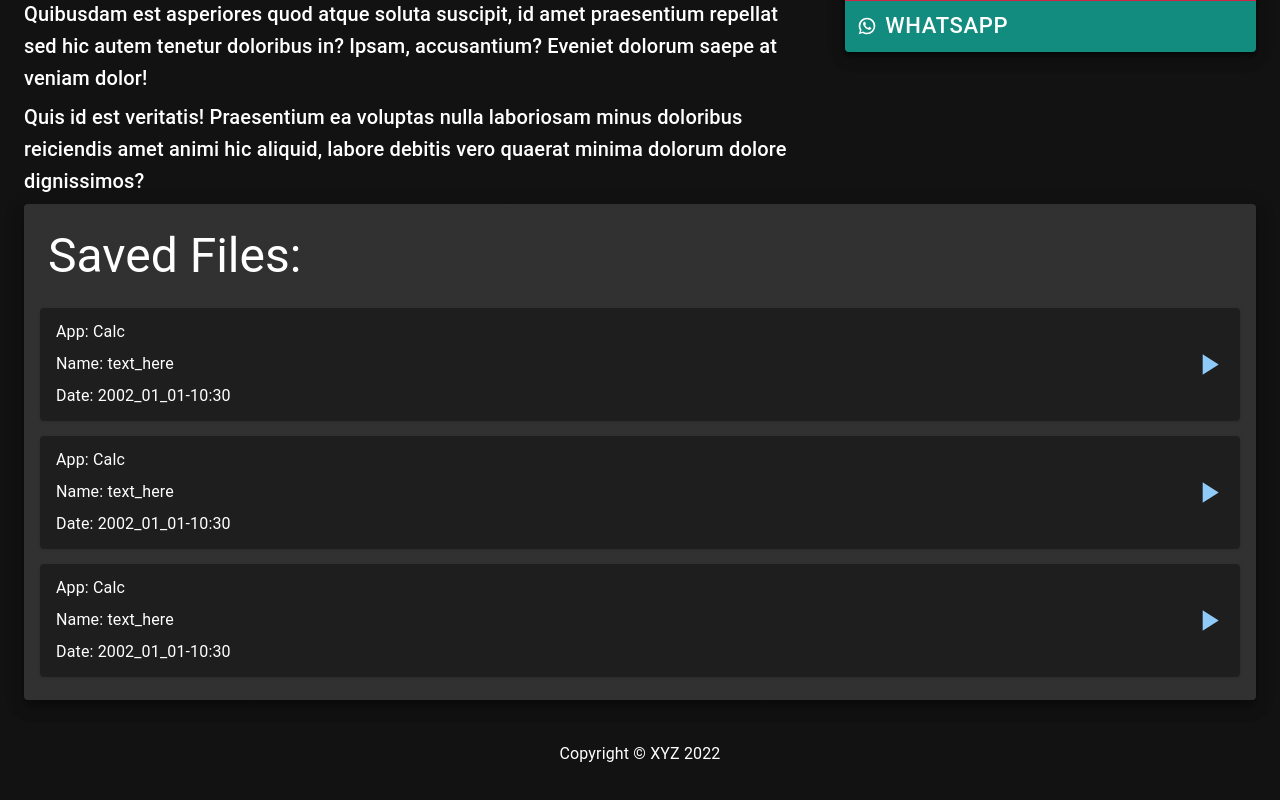
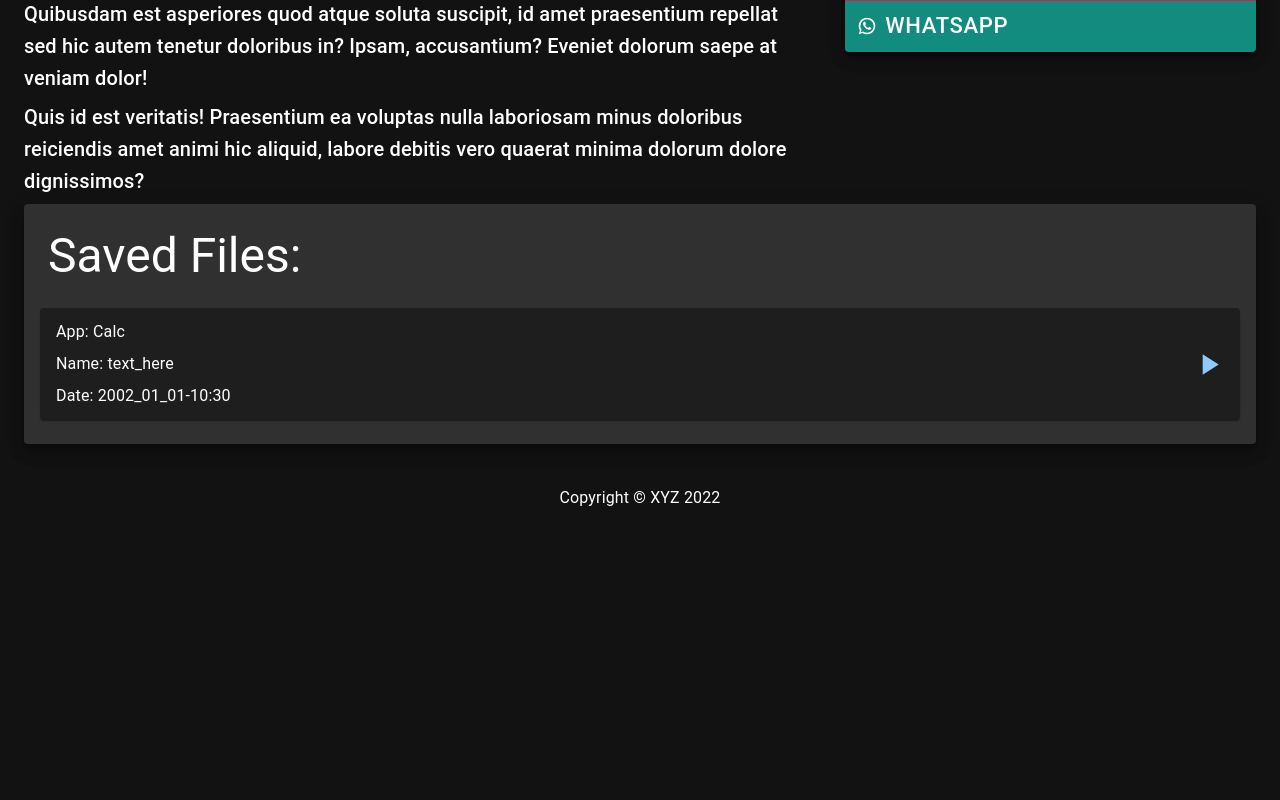
Before and after one commit to k4-100/calc, a React (Create React App) app in the folder ca/: page / in a window 1280 px wide. Shown: the part 1041-1841 px from the top of the page. After the commit the page ends 1593 px from the top, so only its background shows below. Built offline with nearby package versions, Linux system fonts and the light colour scheme.

Commit message:
Changed the directory structure for Saves

```diff
--- a/ca/src/components/Home/Saves.tsx
+++ b/ca/src/components/Home/Saves/index.tsx
@@ -1,7 +1,7 @@
 import React from "react";
 import { Paper, Box, Typography } from "@mui/material";
+import Save from "./Save";
 
-import Save from "./Save";
 /**
  *
  * @returns component with multiple save "files"
@@ -32,8 +32,6 @@ const Saves: React.FC = () => {
         }}
       >
         <Save />
-        <Save />
-        <Save />
       </Box>
     </Paper>
   );
--- a/ca/src/components/Sheet/UtilityBelt/index.tsx
+++ b/ca/src/components/Sheet/UtilityBelt/index.tsx
@@ -31,9 +31,6 @@ const UtilityBelt: React.FC = () => {
             userID: userID,
           }),
         })
-          .then((response) => {
-            //do something awesome that makes the world a better place
-          })
           .catch((err) => console.log(err))
           .finally(() => console.log("perfomed save attempt"));
       } else console.log("sheet.id is trutty: ", sheet.id);
```
Also changed, not shown: ca/src/components/Home/Saves/Save.tsx (renamed from ca/src/components/Home/Save.tsx), 3 other files (tests, documents, lock files or other folders).
